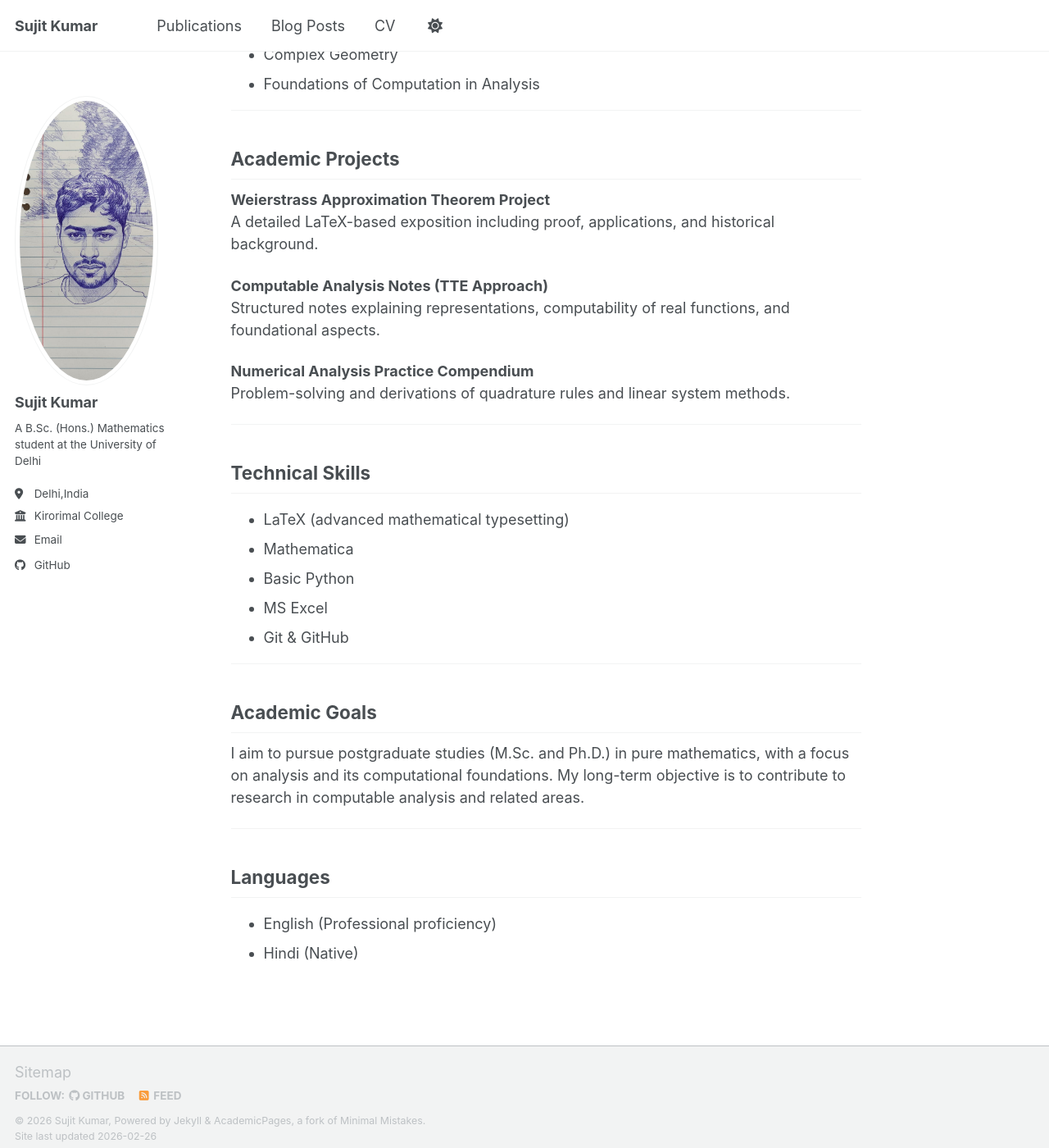
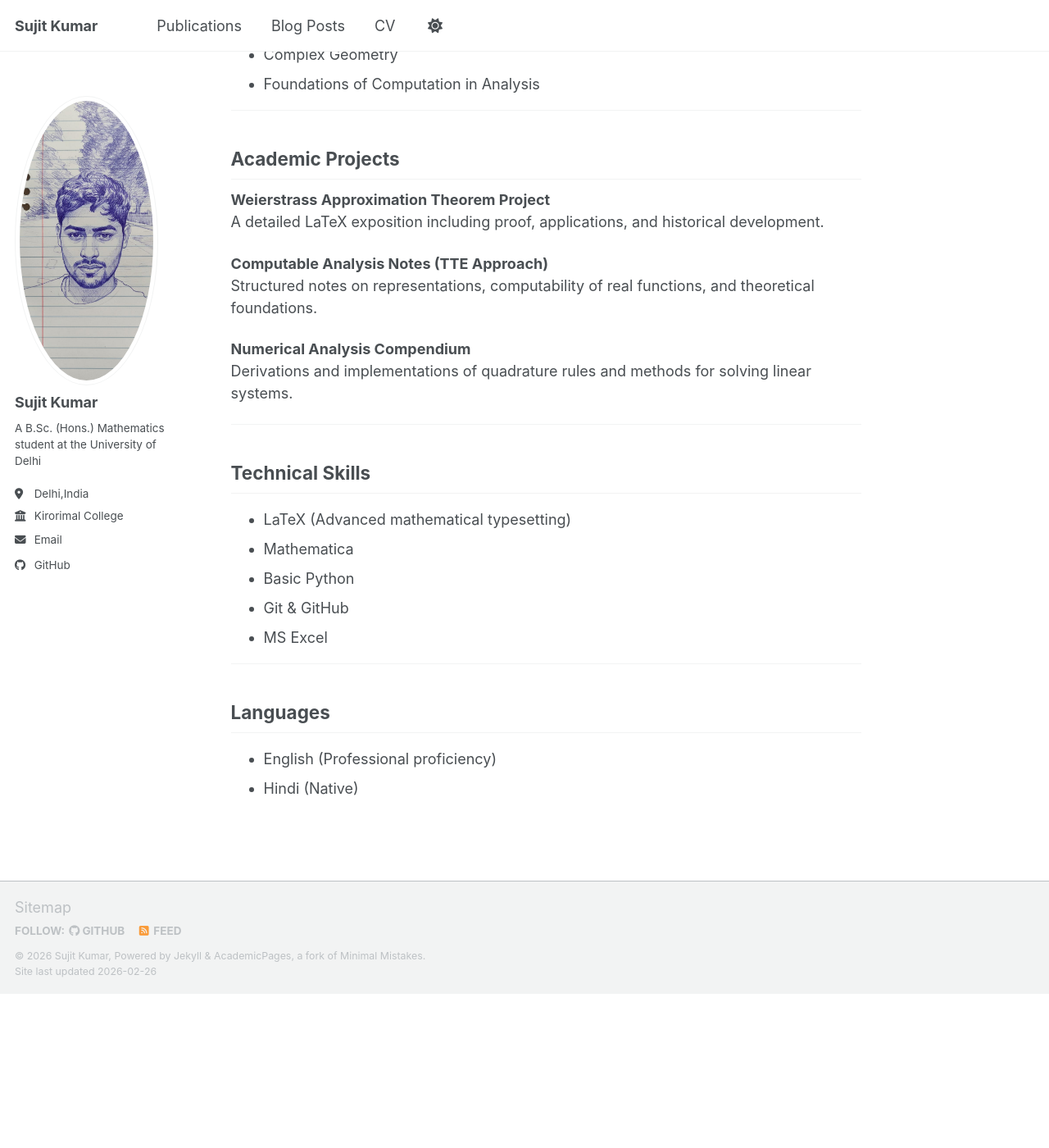
Before and after one commit to sujit41/sujit41.github.io, a Jekyll site: the page built from _pages/cv.md, in a window 1280 px wide and 1400 px high, scrolled down 1000 px. Shown: the whole window at 82% size. Built offline with Jekyll 4.4.1, drawn with Linux system fonts in a browser that asks for light colours; a script bundle is joined from its source files by our own code; library files that are not in the unit come from our copies; after the commit the page ends 2212 px from its top, so only the background shows below that.

Commit message:
Update cv.md

```diff
--- a/_pages/cv.md
+++ b/_pages/cv.md
@@ -44,29 +43,23 @@ Relevant Coursework:
 ## Academic Projects
 
 **Weierstrass Approximation Theorem Project**
-A detailed LaTeX-based exposition including proof, applications, and historical background.
+A detailed LaTeX exposition including proof, applications, and historical development.
 
 **Computable Analysis Notes (TTE Approach)**
-Structured notes explaining representations, computability of real functions, and foundational aspects.
+Structured notes on representations, computability of real functions, and theoretical foundations.
 
-**Numerical Analysis Practice Compendium**
-Problem-solving and derivations of quadrature rules and linear system methods.
+**Numerical Analysis Compendium**
+Derivations and implementations of quadrature rules and methods for solving linear systems.
 
 ---
 
 ## Technical Skills
 
-- LaTeX (advanced mathematical typesetting)
+- LaTeX (Advanced mathematical typesetting)
 - Mathematica
 - Basic Python
+- Git & GitHub
 - MS Excel
-- Git & GitHub
-
----
-
-## Academic Goals
-
-I aim to pursue postgraduate studies (M.Sc. and Ph.D.) in pure mathematics, with a focus on analysis and its computational foundations. My long-term objective is to contribute to research in computable analysis and related areas.
 
 ---
 
```
Also changed, not shown: other parts of _pages/cv.md (+1 -2 lines).
